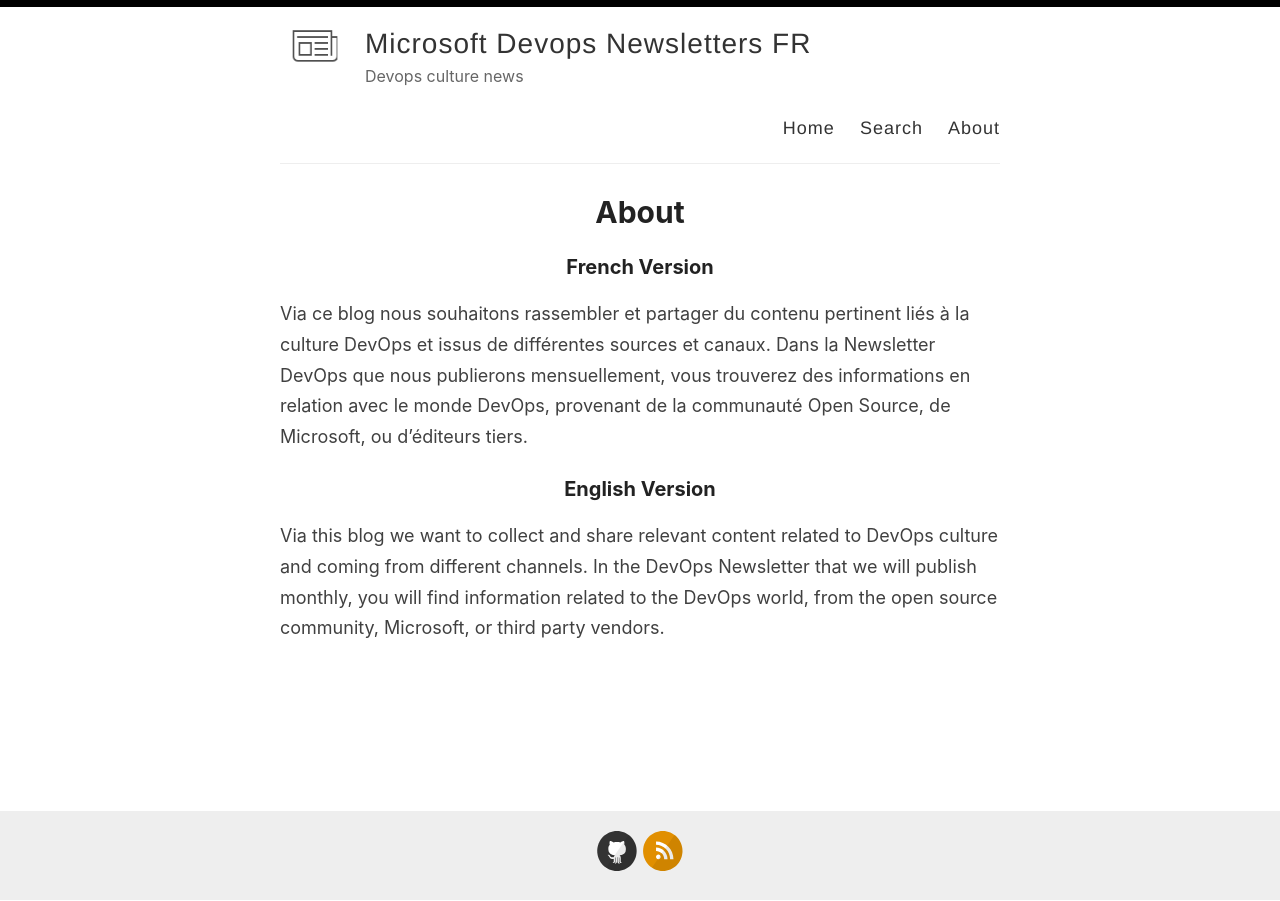
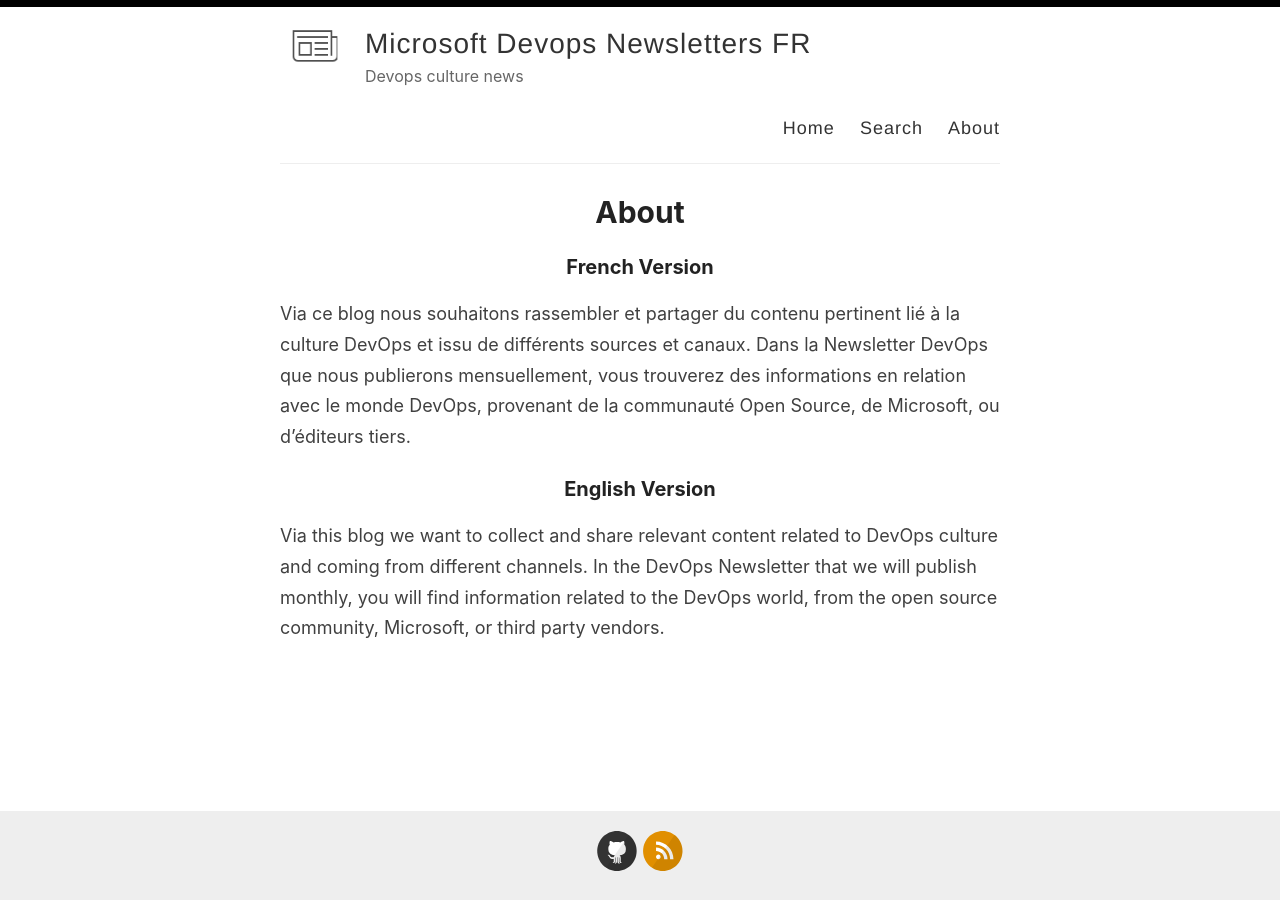
Before and after one commit to microsoft-devops-community/ms-devops-fr.github.io, a Jekyll site: the page built from _pages/about.md, in a window 1280 px wide. Built offline with Jekyll 4.4.1, drawn with Linux system fonts in a browser that asks for light colours.

Commit message:
Update about.md
typos

```diff
--- a/_pages/about.md
+++ b/_pages/about.md
@@ -7,7 +7,7 @@ permalink: /about/
 
 ### French Version
 
-Via ce blog nous souhaitons rassembler et partager du contenu pertinent liés à la culture DevOps et issus de différentes sources et canaux. Dans la Newsletter DevOps que nous publierons mensuellement, vous trouverez des informations en relation avec le monde DevOps, provenant de la communauté Open Source, de Microsoft, ou d'éditeurs tiers.
+Via ce blog nous souhaitons rassembler et partager du contenu pertinent lié à la culture DevOps et issu de différents sources et canaux. Dans la Newsletter DevOps que nous publierons mensuellement, vous trouverez des informations en relation avec le monde DevOps, provenant de la communauté Open Source, de Microsoft, ou d'éditeurs tiers.
 
 ### English Version
 
```
